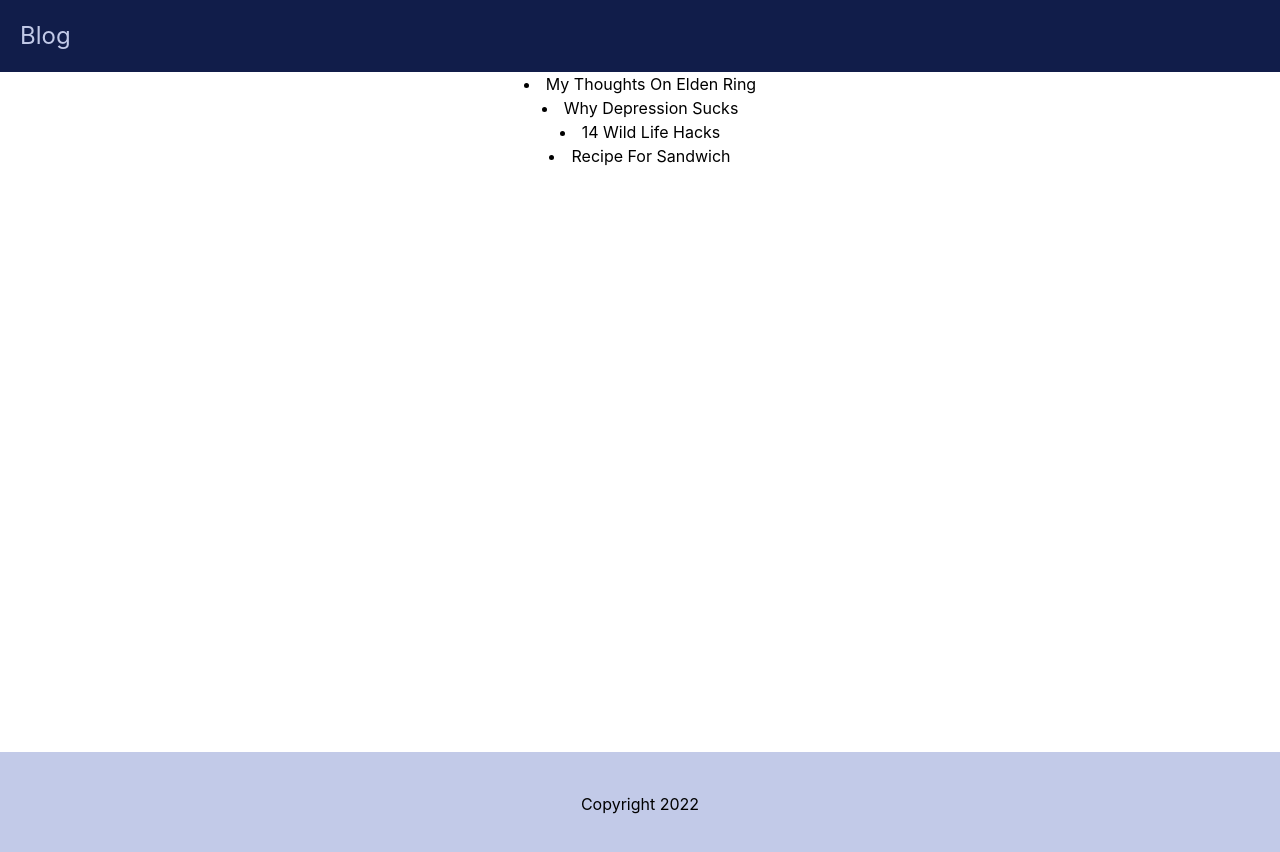
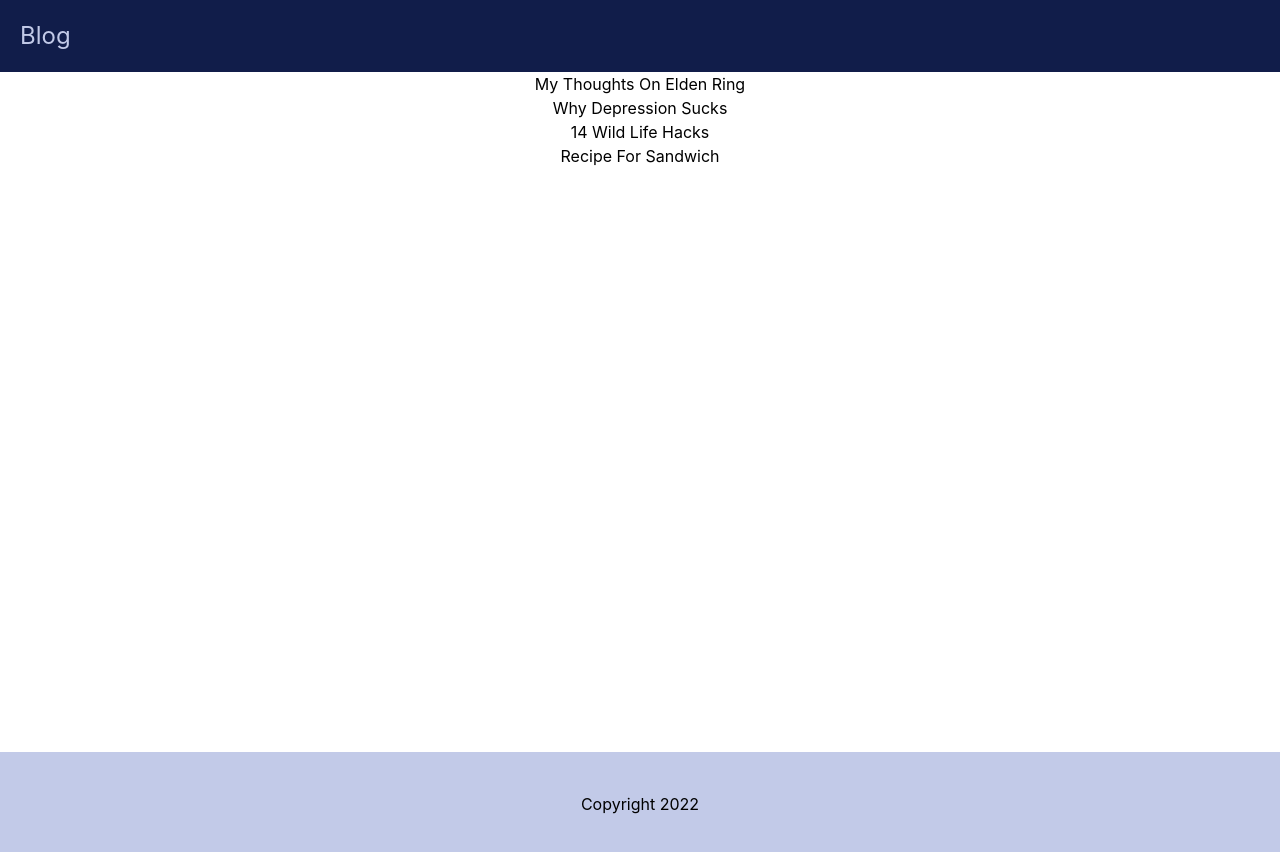
Before and after one commit to DeadpanCakes/BlogFrontEnd, a React (Create React App) app: page /posts in a window 1280 px wide. Shown: the top 852 px of the page. Built offline with nearby package versions, Linux system fonts and the light colour scheme.

Commit message:
wrapped mapped post components between ul

```diff
--- a/src/components/posts/PostList.js
+++ b/src/components/posts/PostList.js
@@ -2,8 +2,11 @@ import { Link } from "react-router-dom";
 
 import samplePosts from "../../datasets/posts";
 
-const PostList = ({beginning, end}) => {
-  return samplePosts
+const PostList = ({ beginning, end }) => {
+  const listStyle = "list-none";
+  return (
+    <ul className={listStyle}>
+      {samplePosts
         .sort((prevPost, currPost) => {
           return currPost.timestamp - prevPost.timestamp;
         })
@@ -14,7 +17,9 @@ const PostList = ({beginning, end}) => {
               <Link to={post.url}>{post.title}</Link>
             </li>
           );
-    });
+        })}
+    </ul>
+  );
 };
 
 export default PostList;
```
Lines whose indentation alone changed are shown as unchanged.
